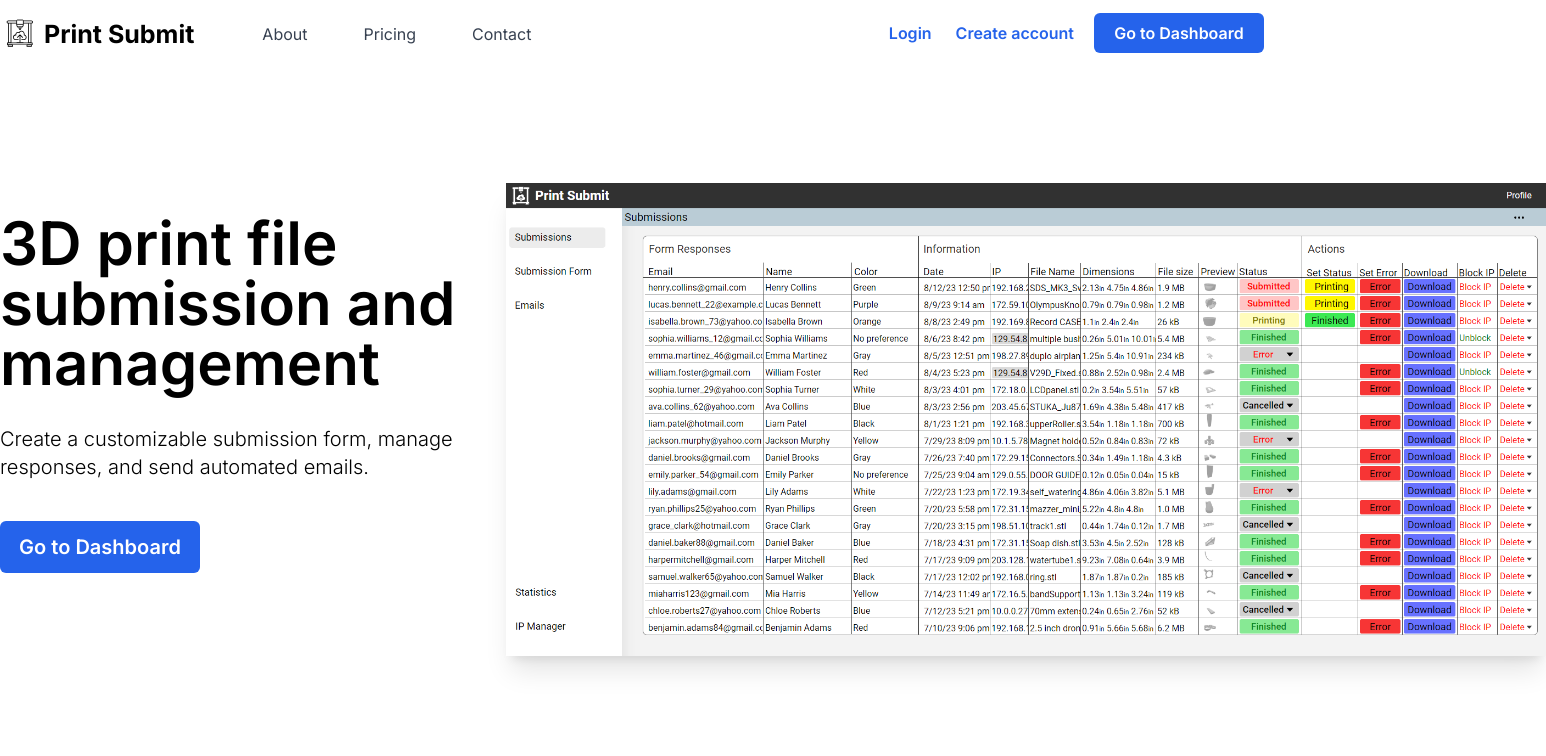
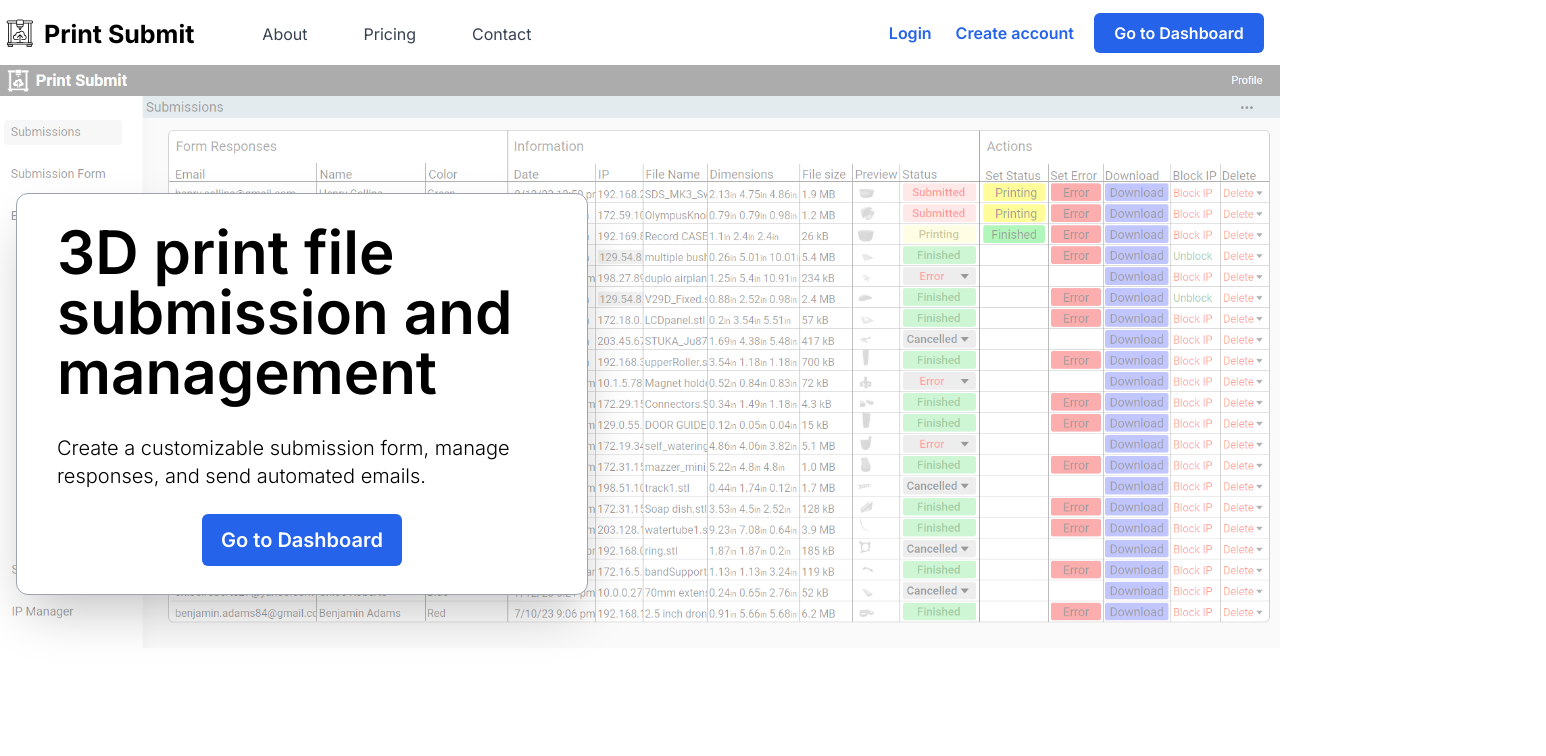
Before and after one commit to adamgerhant/printsubmit, a Next.js app: page / in a window 1280 px wide. Shown: the top 756 px of the page, 1546 px wide, since content can reach past the window. Built offline with nearby package versions, Linux system fonts and the light colour scheme.

Commit message:
style changes

```diff
--- a/app/page.tsx
+++ b/app/page.tsx
@@ -1,3 +1,4 @@
+"use client"
 import Link from "next/link"
 import submissions from "../public/submissions.png"
 import submissionFocus from "../public/submissionFocus.png"
@@ -11,9 +12,14 @@ export default function Page() {
 
   return (
     <>
-      <div className="flex w-full justify-center">
-        <div className="flex flex-col w-full max-w-[1400px]">
-          <div className="bg-white h-[65px] max-w-[1400px] flex flex-row justify-between items-center">
+      <div className="flex w-full justify-center relative">
+        <div className="absolute w-full">
+          <img src={submissions.src} className="absolute z-0 left-0 w-full opacity-40 top-[65px]"/>
+        </div>
+
+        <div className="absolute flex flex-col w-full max-w-[1500px]">
+
+          <div className="bg-white h-[65px] flex flex-row justify-between items-center">
             <div className="flex flex-row">
               <a href="/" className="font-bold text-[25px] py-1 whitespace-nowrap flex flex-row
               align-center mt-1">
@@ -31,25 +37,33 @@ export default function Page() {
               </a>
             </div>
             <div className="flex w-1/2 items-center justify-end cursor-pointer">
-              <a href="/login" className="font-semibold text-blue-600  py-1 px-2 rounded-lg hover:bg-gray-600/[0.1]">Login</a>
+
+                {/*
+                <div className="py-2 px-5 bg-gray-200 rounded flex">Signed in as:
+                <p className="ml-2 font-semibold">adamgerhant@gmail.com</p>
+                </div>
+                */}
+                <a href="/login" className="font-semibold text-blue-600 ml-2 py-1 px-2 rounded-lg hover:bg-gray-600/[0.1]">Login</a>
                 <a href="/register?redirect=false" className="font-semibold text-blue-600 ml-2  py-1 px-2 rounded-lg hover:bg-gray-600/[0.1]">Create account</a>
-              <a href="/submissions?continue=guest" className="min-w-[170px] font-semibold text-center py-2 ml-3 mr-4 bg-blue-600 hover:bg-blue-700 text-white rounded-md cursor-pointer">Go to Dashboard</a>
+
+              <a href="/submissions?continue=guest" className="min-w-[170px] font-semibold text-center px-2 py-2 ml-3 mr-4 bg-blue-600 hover:bg-blue-700 text-white rounded-md cursor-pointer">Go to Dashboard</a>
             </div>
 
           </div>
+          {/*<div className="absolute left-[7%] w-[320px] h-[320px] top-[260px] bg-white rounded-full shadow-[0_0_130px_130px_white]"/>*/}
 
-          <div className="flex flex-row mt-32 relative">
-            <div className="flex flex-col w-[490px] mt-5">
+          <div className="flex flex-row mt-32 ml-4 relative w-min py-5 px-10 bg-white border border-gray-400 rounded-xl shadow-2xl">
+            <div className="flex flex-col w-[490px] mt-2 items-center">
               <h1 className="text-6xl font-semibold mb-8">3D print file submission and management</h1>
               <p className="text-xl font-light"> Create a customizable submission form, manage responses, and send automated emails.</p>
-              <a href="/submissions?continue=guest" className="w-[200px] font-semibold text-center py-3 mt-10 bg-blue-600 text-white text-xl rounded-md cursor-pointer">Go to Dashboard</a>
+              <a href="/submissions?continue=guest" className="w-[200px] font-semibold text-center py-3 mt-6 mb-2 bg-blue-600 text-white text-xl rounded-md cursor-pointer ">Go to Dashboard</a>
             </div>
-            <img src={submissions.src} className="absolute left-[490px] top-[-10px] w-[1040px] shadow-xl ml-4 "/>
           </div>
 
-          <div className="w-full mt-[300px]">
+
+
+          <div className="w-full mt-[275px] flex flex-col bg-white shadow-[0_0_50px_50px_rgba(255,255,255,1)]">
             <h2 className="text-4xl font-semibold text-center">Who is this app built for?</h2>
-          </div>
             <div className="w-[950px] self-center mt-4 mb-[200px]">
               <p className="text-xl text-center flex flex-col">
                 <span>
@@ -60,6 +74,8 @@ export default function Page() {
                 </span>
               </p>
             </div>
+          </div>
+
 
           <div className="flex flex-row w-full">
             <div className="w-[500px] flex flex-col">
--- a/app/styles.scss
+++ b/app/styles.scss
@@ -2244,7 +2244,7 @@ html, body, #root,.wrapper {
       }
     }
     .titleDiv{
-      background-color:#bcd6f5;
+      background-color:#a3c8e6;
       box-shadow: 0px 0px 10px 0px rgba(0,0,0,0.2);
       margin:0;
       padding:1px 5px;
```
Lines whose indentation alone changed are shown as unchanged.
